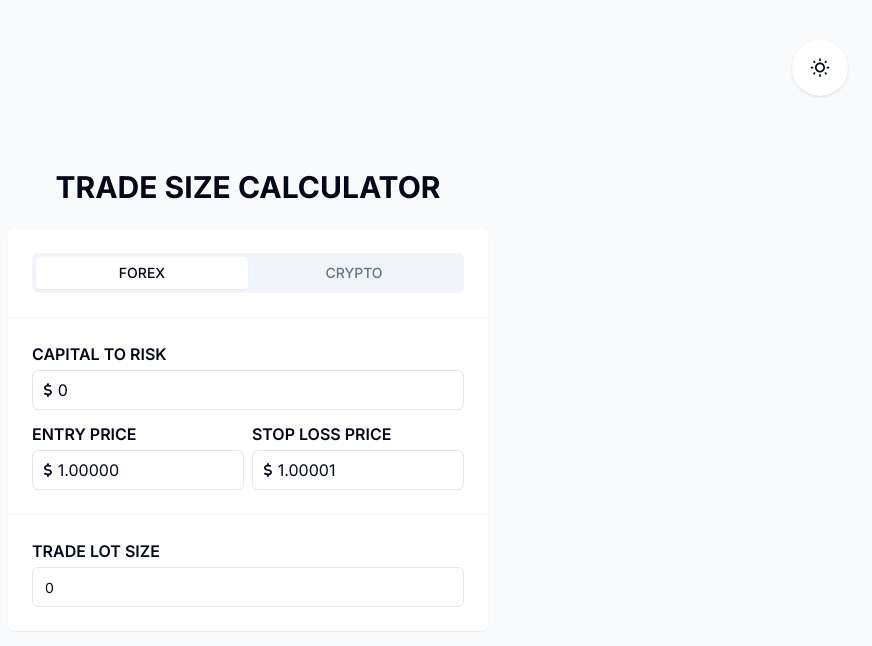
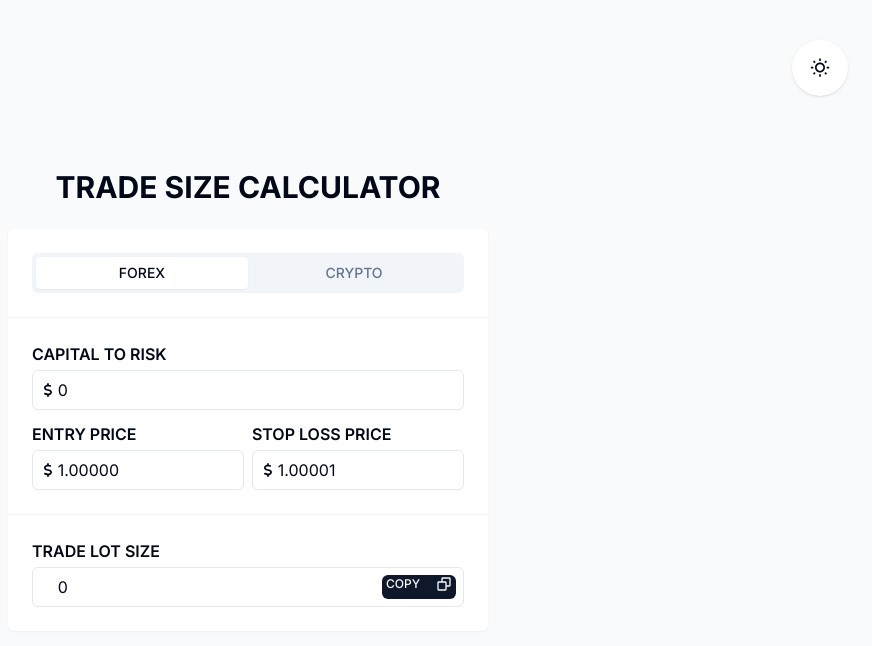
Before and after one commit to codewithroby/trade-size-calculator, a Next.js app: page / in a window 1280 px wide. Shown: the top 646 px of the page, without its empty margins (392-1264 px from the left). Built offline with nearby package versions, Linux system fonts and the light colour scheme.

Commit message:
feat(component): added lot size input component.

```diff
--- a/src/components/calculator/crypto.tsx
+++ b/src/components/calculator/crypto.tsx
@@ -7,7 +7,7 @@ import { ChangeEvent, useState } from "react";
 import { FaDollarSign } from "react-icons/fa6";
 import { LotSize } from "@/components/calculator/lot-size";
 
-export const Forex = () => {
+export const Crypto = () => {
   const [inputList, setInputList] = useState<TradeInputElements>({
     capitalToRisk: 0,
     entryPrice: "1.00000",
--- a/src/components/calculator/lot-size.tsx
+++ b/src/components/calculator/lot-size.tsx
@@ -1,5 +1,7 @@
 import { Label } from "@/components/ui/label";
 import { Input } from "@/components/ui/input";
+import { Button } from "@/components/ui/button";
+import { BiCopy } from "react-icons/bi";
 
 export const LotSize = ({
   value,
@@ -16,13 +18,22 @@ export const LotSize = ({
       >
         {forex ? "Trade Lot Size" : "Trade Position Size"}
       </Label>
-      <Input
-        id="capitalToRisk"
-        name="capitalToRisk"
-        value={value}
-        type="number"
-        readOnly
-      />
+      <div className="relative">
+        <Input
+          name="entryPrice"
+          id="entryPrice"
+          placeholder="0"
+          value={value}
+          type="number"
+          className="pl-[1.55rem] sm:text-base"
+        />
+        <div className="absolute right-0 top-0 flex h-full items-center justify-center p-2">
+          <Button className="flex size-full items-center justify-center space-x-2 px-1 pt-px">
+            <span className="text-xs uppercase">Copy</span>
+            <BiCopy className="size-4 sm:size-3.5" />
+          </Button>
+        </div>
+      </div>
     </div>
   </div>
 );
```
